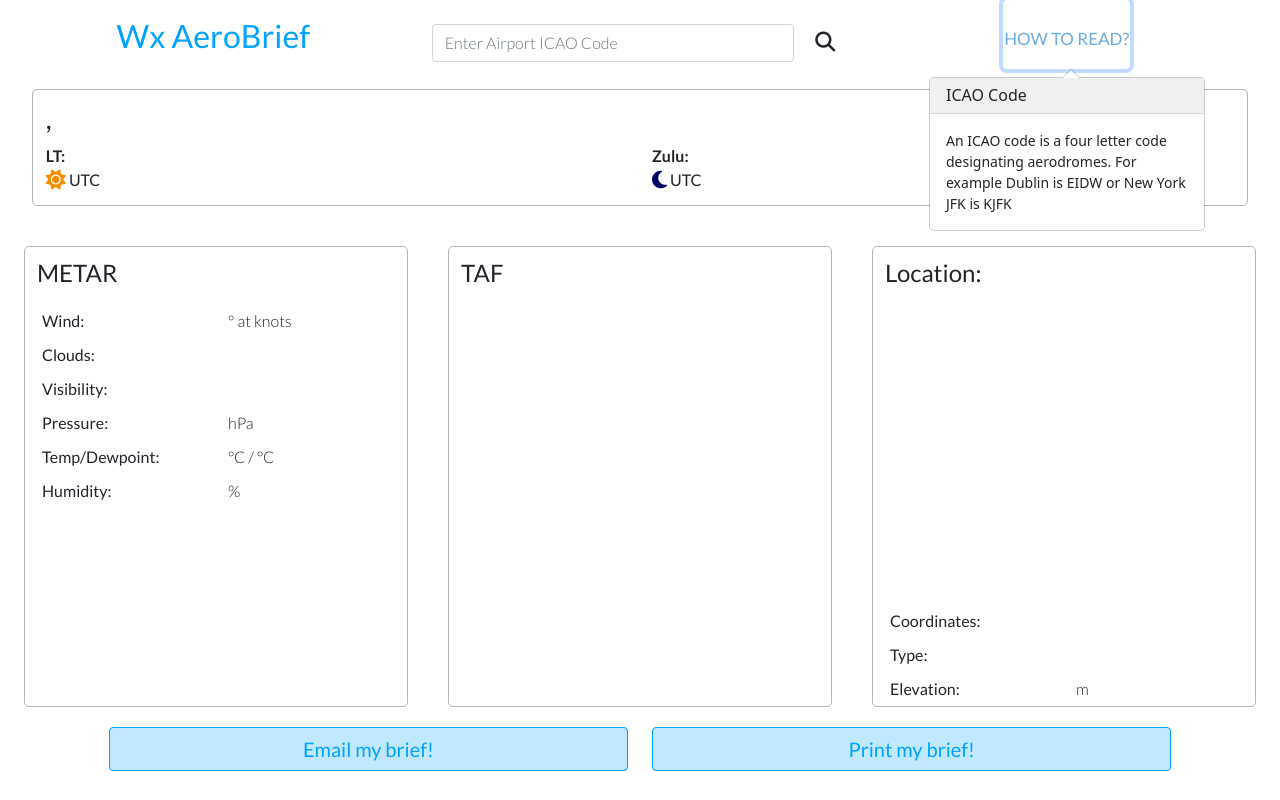
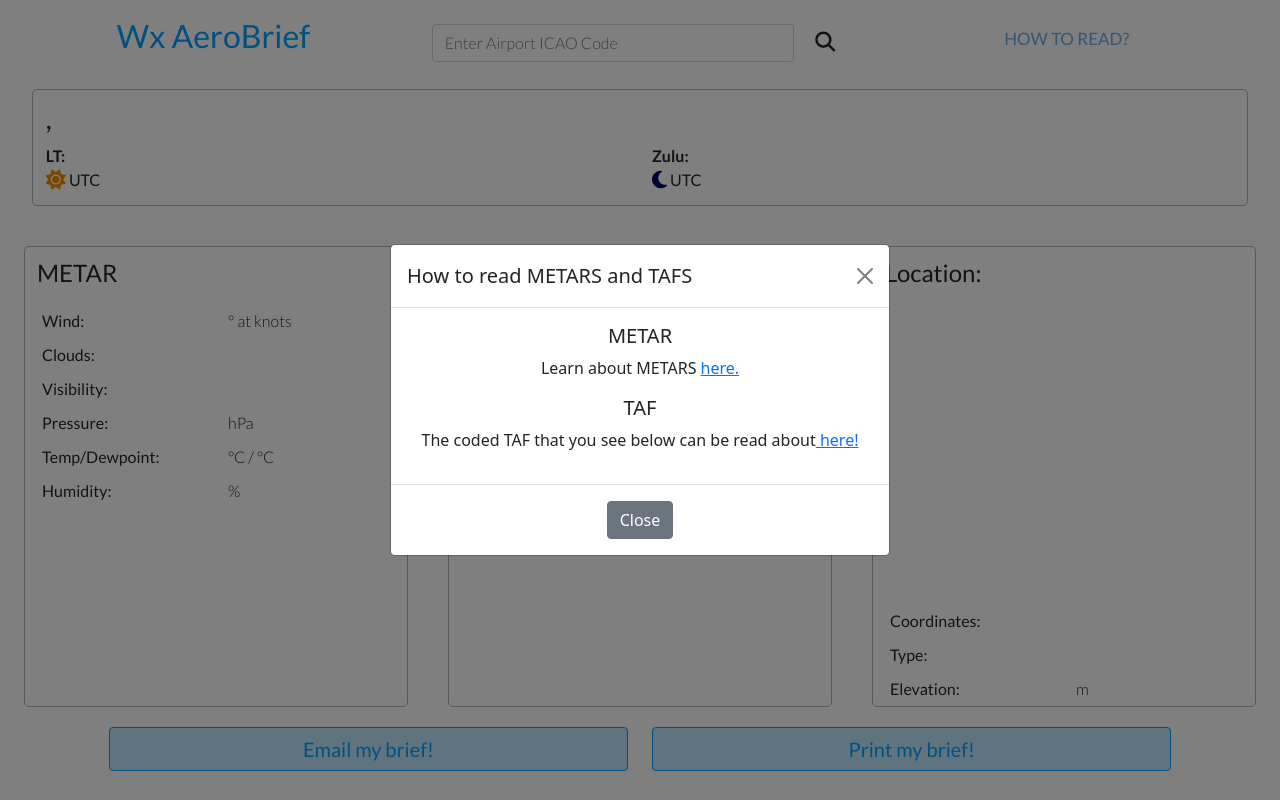
Before and after one commit to byrnelorcan/MS2-WxAero-Brief, a plain HTML site: page brief.html in a window 1280 px wide. Both pictures are taken after a click on the button "HOW TO READ?". Drawn offline with nearby package versions, Linux system fonts and the light colour scheme; some packages are replaced by stand-ins of ours; no server answers.

Commit message:
add modal element for How to read

```diff
--- a/assets/css/style.css
+++ b/assets/css/style.css
@@ -105,6 +105,10 @@
 
     margin: 20px;
 
+}
+
+.modal-footer {
+    display: block;
 }
 
 .brief-row {
--- a/brief.html
+++ b/brief.html
@@ -36,10 +36,36 @@
                     </a>
                 </div>
                 <div class="col-6 d-md-none text-center">
-                    <button type="button" class="brief-howto btn" data-bs-toggle="popover" title="ICAO Code"
-                        data-bs-content="An ICAO code is a four letter code designating aerodromes. For example Dublin is EIDW or New York JFK is KJFK">
+                    <button type="button" class="brief-howto btn" data-bs-toggle="modal" data-bs-target="#howToRead">
                         <p>How to read?</p>
                     </button>
+                    <div class="modal fade" id="howToRead" tabindex="-1" aria-labelledby="howToRead" aria-hidden="true">
+                        <div class="modal-dialog modal-dialog-centered">
+                            <div class="modal-content">
+                                <div class="modal-header">
+                                    <h5 class="modal-title" id="exampleModalLabel">How to read METARS and TAFS</h5>
+                                    <button type="button" class="btn-close" data-bs-dismiss="modal"
+                                        aria-label="Close"></button>
+                                </div>
+                                <div class="modal-body">
+                                    <h5>METAR</h5>
+                                    <p>Learn about METARS <a
+                                            href="https://www.skybrary.aero/index.php/Meteorological_Terminal_Air_Report_(METAR)"
+                                            target="_blank" class="metar-link" title="METARS">here.</a>
+                                    </p>
+                                    <h5>TAF</h5>
+                                    <p>The coded TAF
+                                        that you see below can be read about<a
+                                            href="https://aviationweather.gov/taf/decoder" target="_blank"
+                                            class="taf-link" title="TAF"> here!</a></p>
+                                </div>
+                                <div class="modal-footer">
+                                    <button type="button" class="btn btn-secondary"
+                                        data-bs-dismiss="modal">Close</button>
+                                </div>
+                            </div>
+                        </div>
+                    </div>
                 </div>
                 <div class="col-md-4 col-12 brief-search">
                     <form class="d-flex">
@@ -49,10 +75,37 @@
                     </form>
                 </div>
                 <div class="col-4 d-none d-md-block text-center">
-                    <button type="button" class="brief-howto btn" data-bs-toggle="popover" title="ICAO Code"
-                        data-bs-content="An ICAO code is a four letter code designating aerodromes. For example Dublin is EIDW or New York JFK is KJFK">
+                    <button type="button" class="brief-howto btn" data-bs-toggle="modal" data-bs-target="#howToReadlg">
                         <p>How to read?</p>
                     </button>
+                    <div class="modal fade" id="howToReadlg" tabindex="-1" aria-labelledby="howToReadlg"
+                        aria-hidden="true">
+                        <div class="modal-dialog modal-dialog-centered">
+                            <div class="modal-content">
+                                <div class="modal-header">
+                                    <h5 class="modal-title" id="exampleModalLabel">How to read METARS and TAFS</h5>
+                                    <button type="button" class="btn-close" data-bs-dismiss="modal"
+                                        aria-label="Close"></button>
+                                </div>
+                                <div class="modal-body">
+                                    <h5>METAR</h5>
+                                    <p>Learn about METARS <a
+                                            href="https://www.skybrary.aero/index.php/Meteorological_Terminal_Air_Report_(METAR)"
+                                            target="_blank" class="metar-link" title="METARS">here.</a>
+                                    </p>
+                                    <h5>TAF</h5>
+                                    <p>The coded TAF
+                                        that you see below can be read about<a
+                                            href="https://aviationweather.gov/taf/decoder" target="_blank"
+                                            class="taf-link" title="TAF"> here!</a></p>
+                                </div>
+                                <div class="modal-footer">
+                                    <button type="button" class="btn btn-secondary"
+                                        data-bs-dismiss="modal">Close</button>
+                                </div>
+                            </div>
+                        </div>
+                    </div>
                 </div>
             </div>
             <!-------------------------BRIEFING ELEMENTS-------------------------->
```
